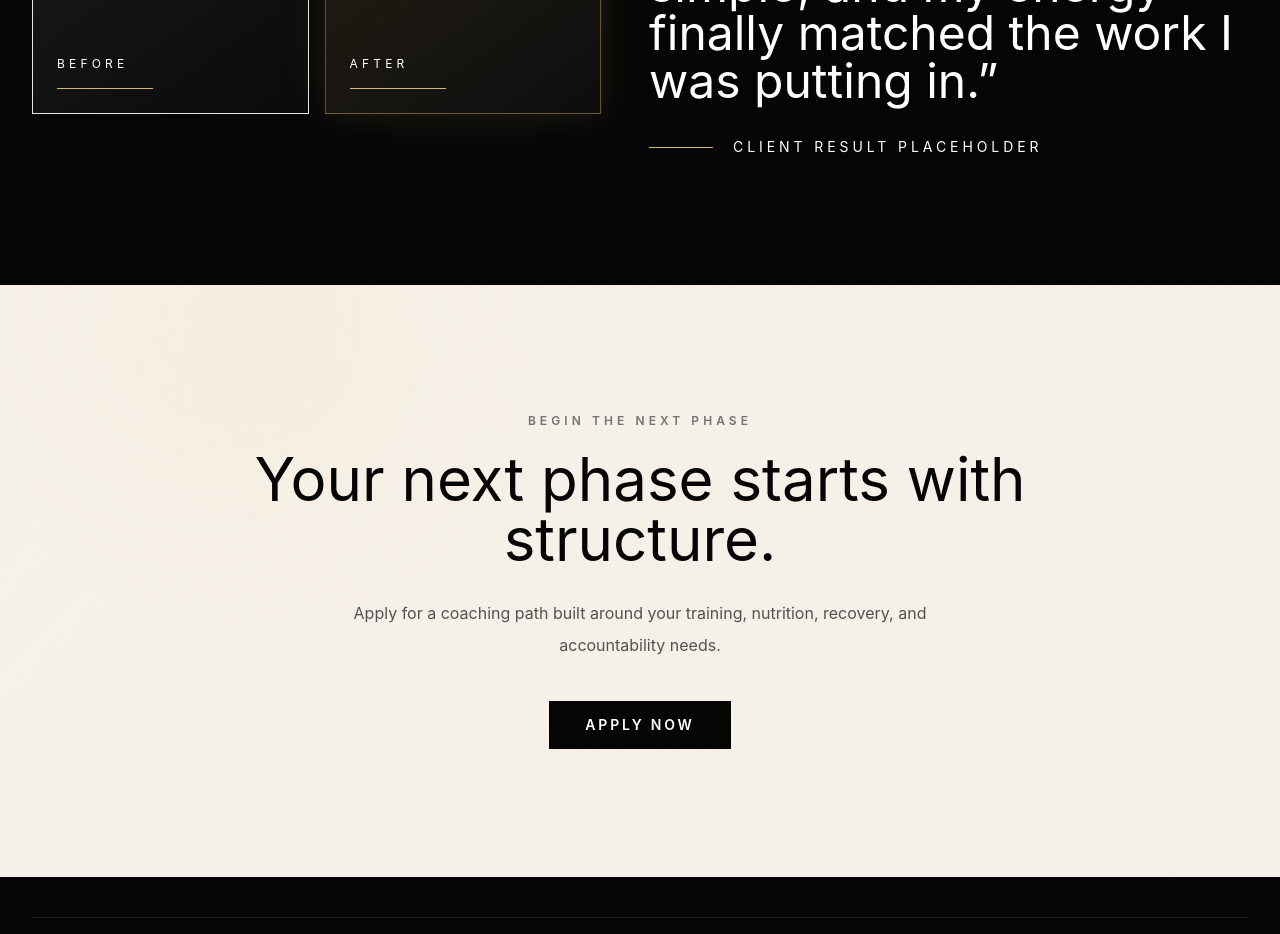
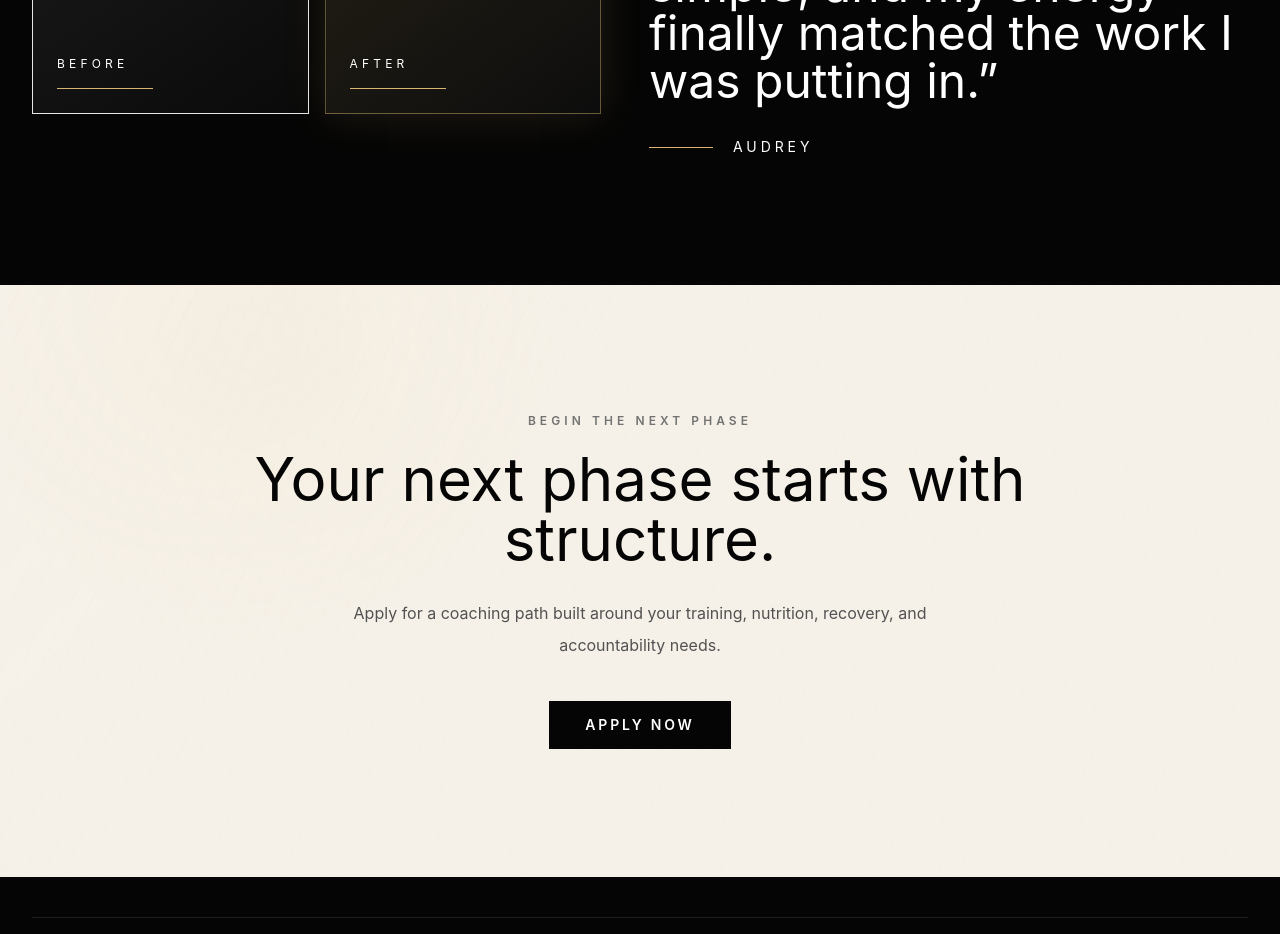
Before and after one commit to quantumeduardo/wavedo, a Next.js app: page / in a window 1280 px wide. Shown: the part 3180-4114 px from the top of the page. Built offline with nearby package versions, Linux system fonts and the light colour scheme.

Commit message:
first commit

```diff
--- a/components/Testimonial.tsx
+++ b/components/Testimonial.tsx
@@ -31,7 +31,7 @@ export function Testimonial() {
           <div className="mt-8 flex items-center gap-5">
             <div className="h-px w-16 bg-champagne" />
             <p className="text-sm uppercase tracking-[0.28em] text-white/58">
-              Client result placeholder
+              Audrey
             </p>
           </div>
         </div>
```
